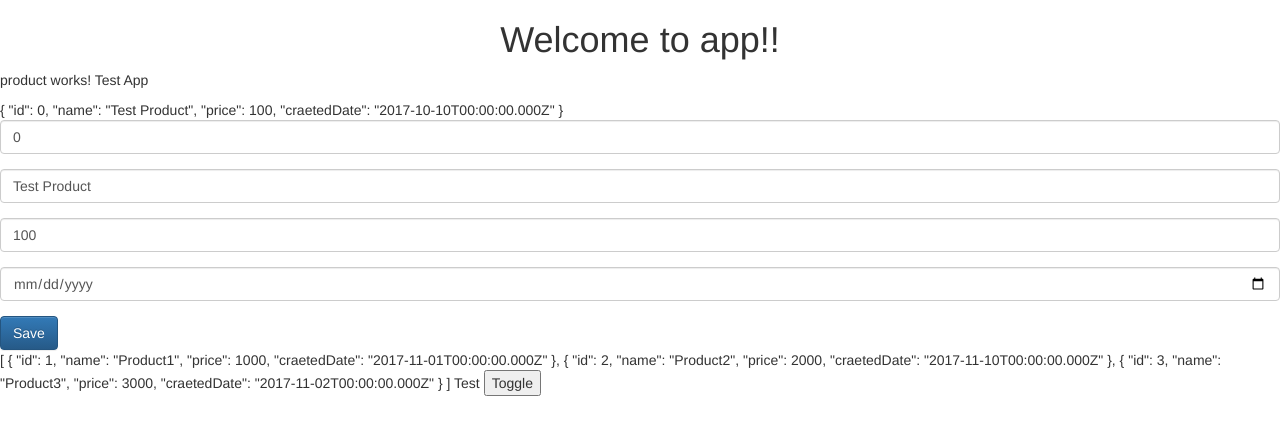
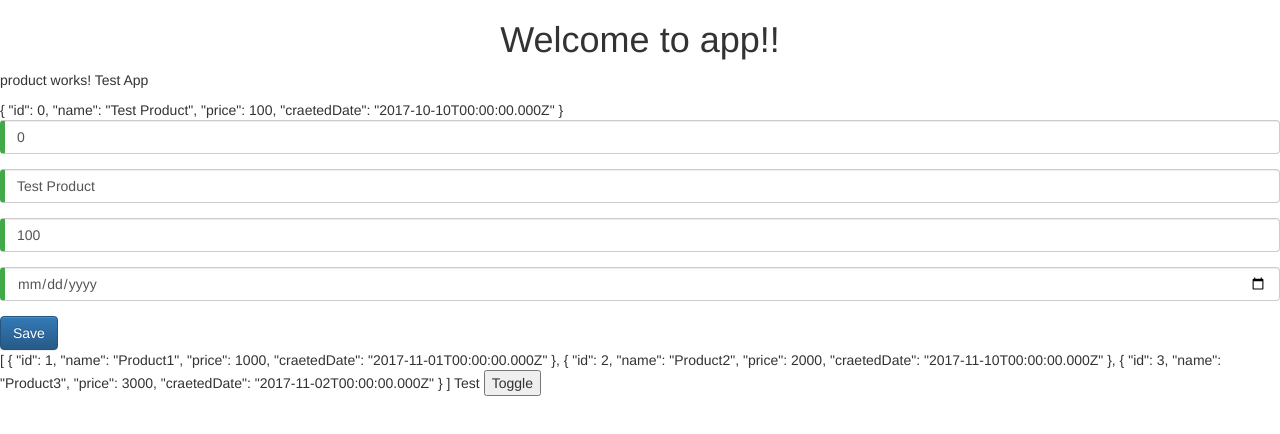
Before and after one commit to santoshyadav198613/ShoppingApp-Edureka, an Angular app: page / in a window 1280 px wide. Shown: the top 434 px of the page. Built offline with nearby package versions, Linux system fonts and the light colour scheme.

Commit message:
added validation

```diff
--- a/src/app/product/product.component.html
+++ b/src/app/product/product.component.html
@@ -6,7 +6,11 @@
 {{product| json}}
 <form #productForm="ngForm" (submit)="submit()" novalidate>
   <div class="form-group">
-    <input class="form-control" required type="number" [(ngModel)]="product.id" name="id" placeholder="Id">
+    <input class="form-control" required type="number" [(ngModel)]="product.id" name="id" placeholder="Id" #productId="ngModel">
+    <!-- {{productId.invalid| json}} -->
+    <div class="alert alert-danger" [hidden]="productId.valid">
+      Please provide product id.
+    </div>
   </div>
   <div class="form-group">
     <input class="form-control" required type="text" [(ngModel)]="product.name" name="name" placeholder="Product Name">
--- a/src/styles.css
+++ b/src/styles.css
@@ -1 +1,13 @@
 /* You can add global styles to this file, and also import other style files */
+
+
+.ng-valid[required],
+.ng-valid.required {
+    border-left: 5px solid #42A948;
+    /* green */
+}
+
+.ng-invalid:not(form) {
+    border-left: 5px solid #a94442;
+    /* red */
+}
```
